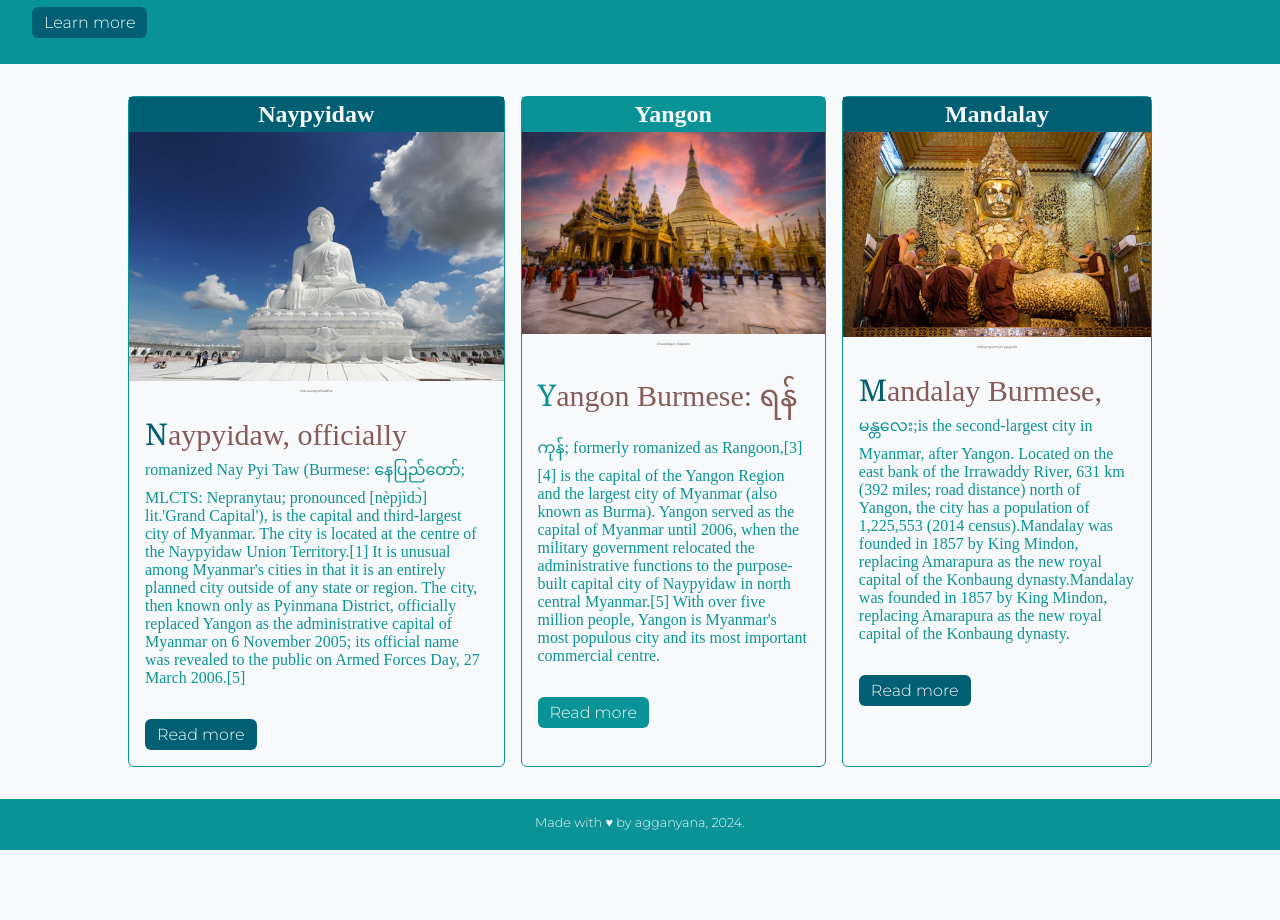
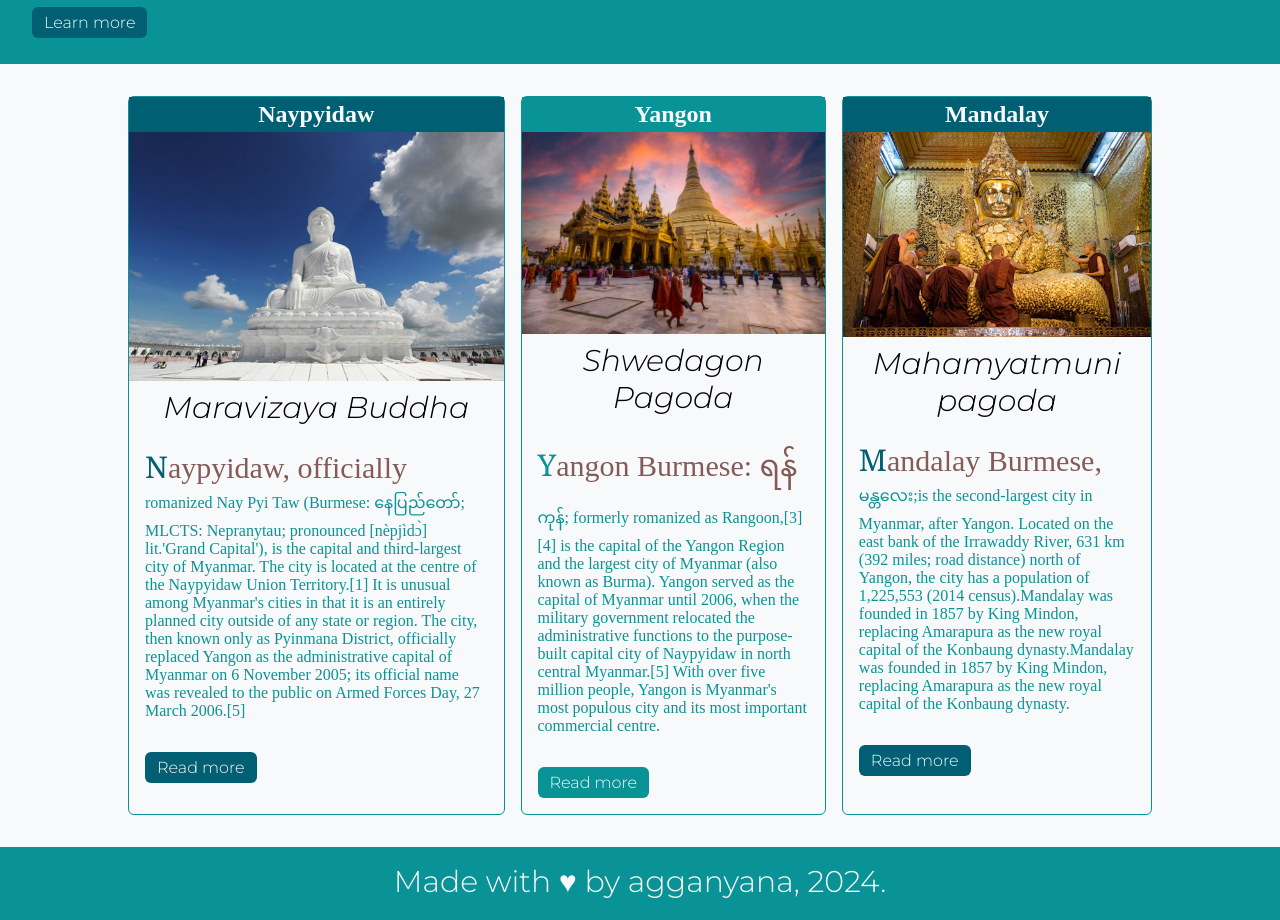
Before and after one commit to Min-Ya-Nant/episode-1, a plain HTML site: page index.html in a window 1280 px wide. Shown: the part 126-1046 px from the top of the page. Before the commit the page ends 976 px from the top, so only its background shows below. Drawn offline with Linux system fonts and the light colour scheme.

Commit message:
new file

```diff
--- a/assets/css/style.css
+++ b/assets/css/style.css
@@ -117,7 +117,7 @@ section.card {
 
 .card figcaption {
     text-align: center;
-    font-size: .2rem;
+    font-size: 30px;
     font-style: italic;
     padding: .25rem;
     --primary-color: var(--secondary-color);
@@ -137,7 +137,7 @@ footer {
     background-color: var(--secondary-color);
     color: var(--neutral-lt-color);
     text-align: center;
-    font-size: .8rem;
+    font-size: 30px;
     padding: 1rem 0 .25rem;
     margin-top: auto;
 }
```
